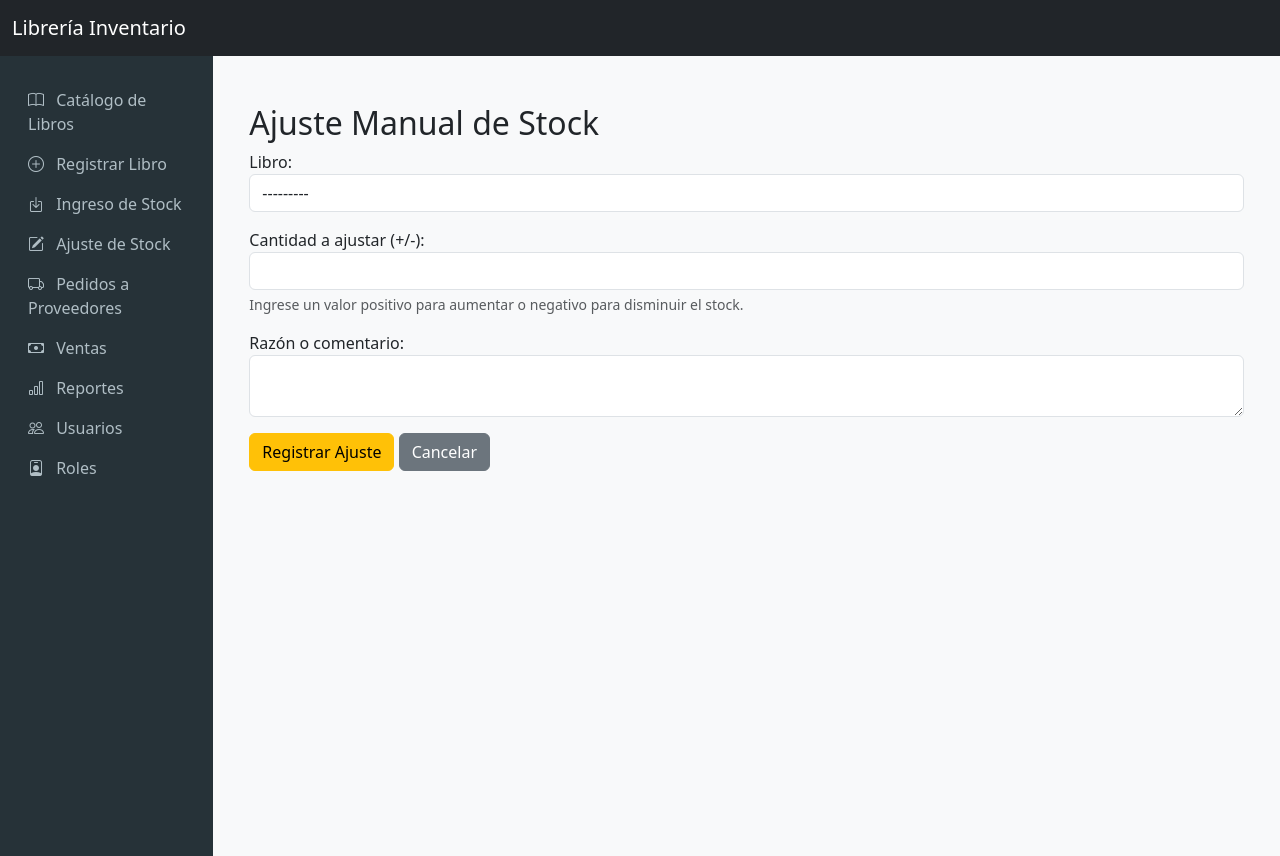
After one commit to marcoviaweb/libreria-inventario-django, a Django app: page /inventario/ajuste-stock/ in a window 1280 px wide. The commit adds this page. Run offline with Django 5.2, Linux system fonts and the light colour scheme; a user stored in the database is signed in; data comes from the database, SQL or seed files in the repository; both versions use the stored data as it was after the commit.

Commit message:
Ajuste de Stock

```diff
--- a/inventario/forms.py
+++ b/inventario/forms.py
@@ -5,3 +5,14 @@ class EntradaManualForm(forms.Form):
     libro = forms.ModelChoiceField(queryset=Libro.objects.all(), label='Libro', widget=forms.Select(attrs={'class': 'form-control'}))
     cantidad = forms.IntegerField(min_value=1, label='Cantidad a ingresar', widget=forms.NumberInput(attrs={'class': 'form-control'}))
     observaciones = forms.CharField(label='Observaciones', required=False, widget=forms.Textarea(attrs={'class': 'form-control', 'rows': 2}))
+
+class AjusteStockForm(forms.Form):
+    libro = forms.ModelChoiceField(queryset=Libro.objects.all(), label='Libro', widget=forms.Select(attrs={'class': 'form-control'}))
+    cantidad = forms.IntegerField(label='Cantidad a ajustar (+/-)', widget=forms.NumberInput(attrs={'class': 'form-control'}))
+    observaciones = forms.CharField(label='Razón o comentario', required=True, widget=forms.Textarea(attrs={'class': 'form-control', 'rows': 2}))
+
+    def clean_cantidad(self):
+        cantidad = self.cleaned_data['cantidad']
+        if cantidad == 0:
+            raise forms.ValidationError('La cantidad no puede ser cero.')
+        return cantidad
--- /dev/null
+++ b/inventario/templates/inventario/ajuste_stock.html
@@ -0,0 +1,33 @@
+{% extends 'base.html' %}
+{% block content %}
+<div class="container mt-4">
+    <h2>Ajuste Manual de Stock</h2>
+    <form method="post">
+        {% csrf_token %}
+        <div class="mb-3">
+            {{ form.libro.label_tag }}
+            {{ form.libro }}
+            {% for error in form.libro.errors %}
+                <div class="text-danger small">{{ error }}</div>
+            {% endfor %}
+        </div>
+        <div class="mb-3">
+            {{ form.cantidad.label_tag }}
+            {{ form.cantidad }}
+            <div class="form-text">Ingrese un valor positivo para aumentar o negativo para disminuir el stock.</div>
+            {% for error in form.cantidad.errors %}
+                <div class="text-danger small">{{ error }}</div>
+            {% endfor %}
+        </div>
+        <div class="mb-3">
+            {{ form.observaciones.label_tag }}
+            {{ form.observaciones }}
+            {% for error in form.observaciones.errors %}
+                <div class="text-danger small">{{ error }}</div>
+            {% endfor %}
+        </div>
+        <button type="submit" class="btn btn-warning">Registrar Ajuste</button>
+        <a href="{% url 'libro_list' %}" class="btn btn-secondary">Cancelar</a>
+    </form>
+</div>
+{% endblock %}
--- a/inventario/urls.py
+++ b/inventario/urls.py
@@ -1,6 +1,7 @@
 from django.urls import path
-from .views import EntradaManualView
+from .views import EntradaManualView, AjusteStockView
 
 urlpatterns = [
     path('entrada-manual/', EntradaManualView.as_view(), name='entrada_manual'),
+    path('ajuste-stock/', AjusteStockView.as_view(), name='ajuste_stock'),
 ]
--- a/inventario/views.py
+++ b/inventario/views.py
@@ -3,7 +3,7 @@ from django.views.generic import FormView
 from django.urls import reverse_lazy
 from django.contrib.auth.mixins import LoginRequiredMixin, PermissionRequiredMixin
 from django.contrib import messages
-from .forms import EntradaManualForm
+from .forms import EntradaManualForm, AjusteStockForm
 from .models import MovimientoInventario
 from libros.models import Libro
 
@@ -32,4 +32,34 @@ class EntradaManualView(LoginRequiredMixin, PermissionRequiredMixin, FormView):
         messages.success(self.request, f'Se registró la entrada de {cantidad} unidades para "{libro}".')
         return super().form_valid(form)
 
+class AjusteStockView(LoginRequiredMixin, PermissionRequiredMixin, FormView):
+    template_name = 'inventario/ajuste_stock.html'
+    form_class = AjusteStockForm
+    success_url = reverse_lazy('ajuste_stock')
+    permission_required = 'inventario.add_movimientoinventario'
+
+    def form_valid(self, form):
+        libro = form.cleaned_data['libro']
+        cantidad = form.cleaned_data['cantidad']
+        observaciones = form.cleaned_data['observaciones']
+        usuario = self.request.user
+        # Validar que el ajuste negativo no deje el stock en negativo
+        if cantidad < 0 and libro.stock_actual + cantidad < 0:
+            form.add_error('cantidad', 'El ajuste dejaría el stock en negativo.')
+            return self.form_invalid(form)
+        # Actualizar stock
+        libro.stock_actual += cantidad
+        libro.save()
+        # Registrar movimiento
+        tipo = 'Ajuste Positivo' if cantidad > 0 else 'Ajuste Negativo'
+        MovimientoInventario.objects.create(
+            libro=libro,
+            tipo_movimiento=tipo,
+            cantidad=cantidad,
+            usuario=usuario,
+            observaciones=observaciones
+        )
+        messages.success(self.request, f'Se registró un ajuste de {cantidad} unidades para "{libro}".')
+        return super().form_valid(form)
+
 # Create your views here.
--- a/templates/base.html
+++ b/templates/base.html
@@ -44,7 +44,8 @@
                     <ul class="nav flex-column">
                         <li class="nav-item"><a class="nav-link" href="{% url 'libro_list' %}"><i class="bi bi-book"></i> Catálogo de Libros</a></li>
                         <li class="nav-item"><a class="nav-link" href="{% url 'libro_create' %}"><i class="bi bi-plus-circle"></i> Registrar Libro</a></li>
-                        <li class="nav-item"><a class="nav-link" href="{% url 'entrada_manual' %}"><i class="bi bi-box-arrow-in-down"></i> Entrada Manual de Stock</a></li>
+                        <li class="nav-item"><a class="nav-link" href="{% url 'entrada_manual' %}"><i class="bi bi-box-arrow-in-down"></i> Ingreso de Stock</a></li>
+                        <li class="nav-item"><a class="nav-link" href="{% url 'ajuste_stock' %}"><i class="bi bi-pencil-square"></i> Ajuste de Stock</a></li>
                         <li class="nav-item"><a class="nav-link" href="#"><i class="bi bi-truck"></i> Pedidos a Proveedores</a></li>
                         <li class="nav-item"><a class="nav-link" href="#"><i class="bi bi-cash"></i> Ventas</a></li>
                         <li class="nav-item"><a class="nav-link" href="#"><i class="bi bi-bar-chart"></i> Reportes</a></li>
```
Also changed, not shown: db.sqlite3.
